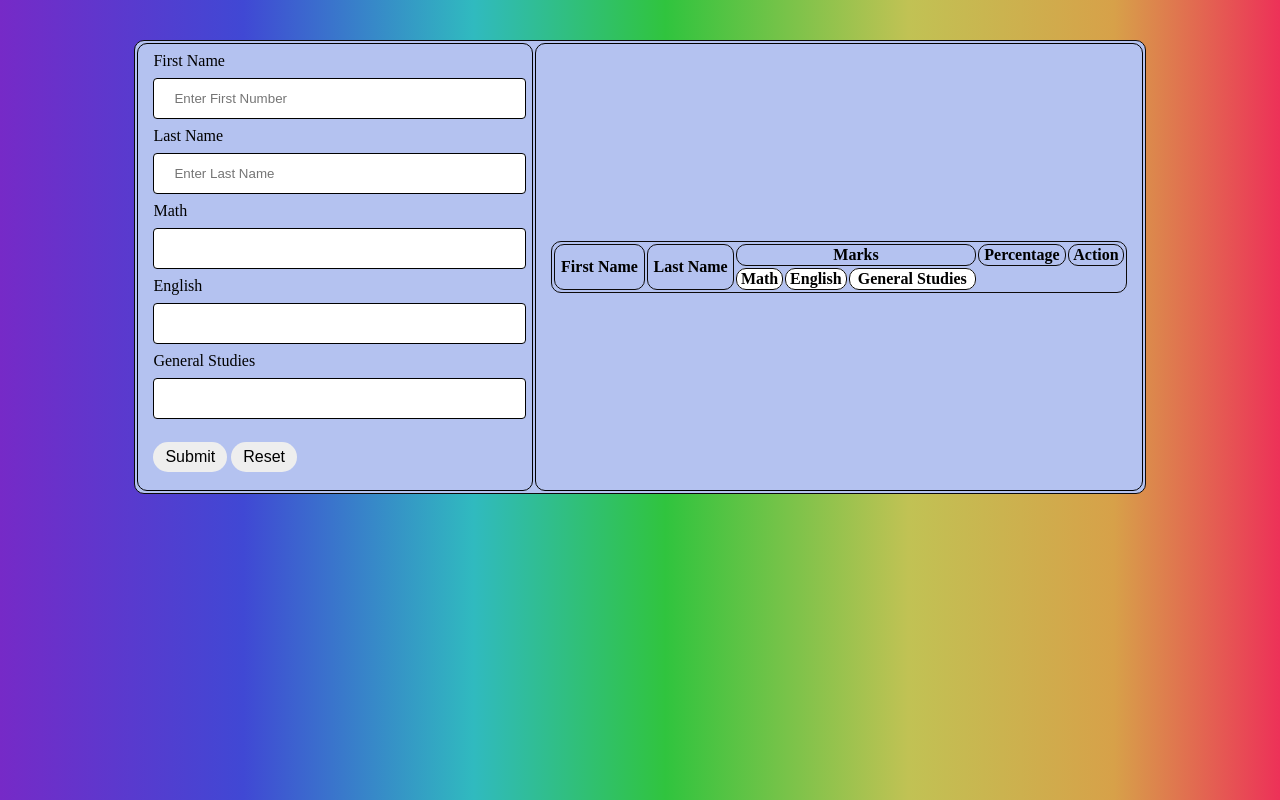
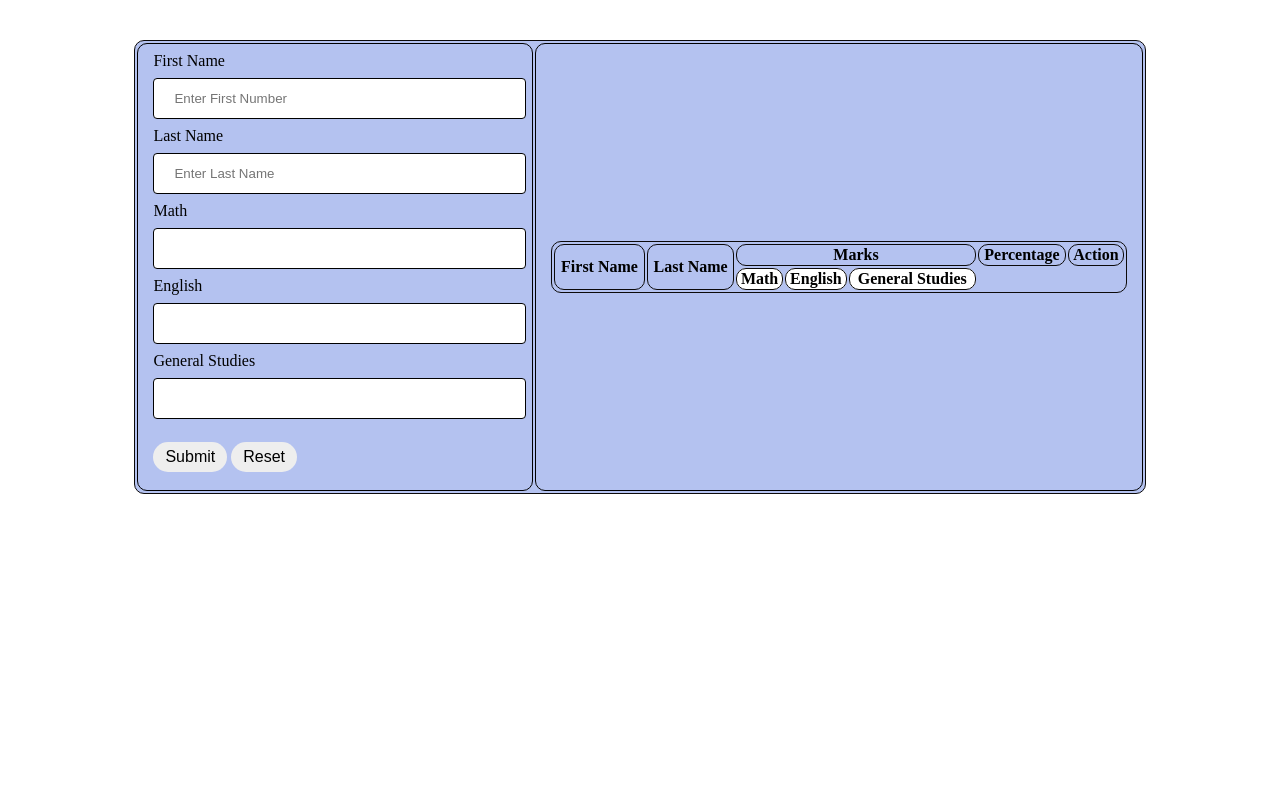
Before and after one commit to ssinha210/marksheet_calculator_html_css_js, a plain HTML site: page index.html in a window 1280 px wide. Drawn offline with Linux system fonts and the light colour scheme.

Commit message:
Update style.css

```diff
--- a/style.css
+++ b/style.css
@@ -1,8 +1,5 @@
-body{background: rgb(118,42,199);
-    background: linear-gradient(90deg, rgba(118,42,199,1) 0%, rgba(64,72,212,1) 19%, rgba(48,186,191,1) 37%, rgba(48,196,62,1) 52%, rgba(193,194,84,1) 71%, rgba(215,161,73,1) 87%, rgba(237,49,88,1) 100%);
-    /*background-repeat: no-repeat;
-    background-attachment: fixed;
-    background-size: cover;*/
+body{background: black);
+
 }
 table, th, td {
     border: 1px solid rgb(12, 10, 10);
```
